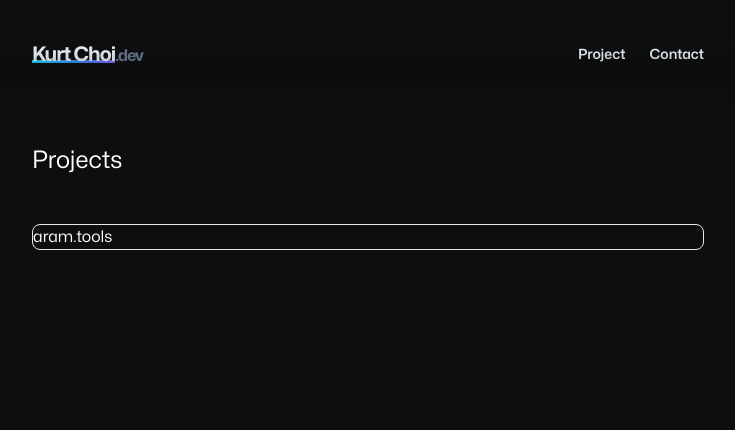
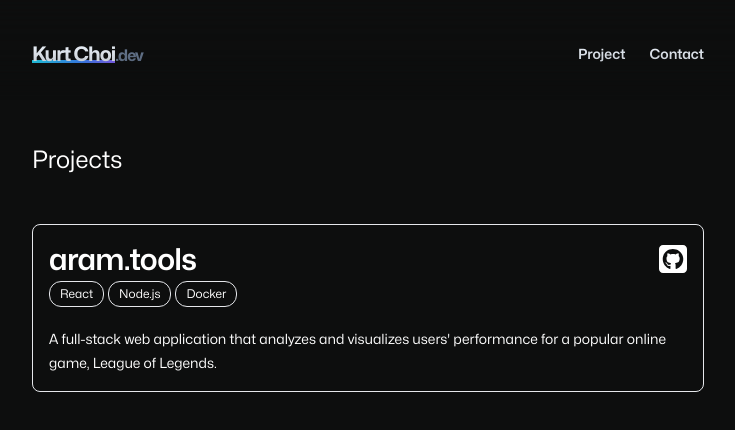
Before and after one commit to Hintful/personal-web, a Next.js app: page /project in a window 1280 px wide. Shown: the top 430 px of the page, without its empty margins (272-1007 px from the left). Built offline with nearby package versions, Linux system fonts and the light colour scheme.

Commit message:
Complete project page/item/tag structure

```diff
--- a/src/app/project/ProjectItem.js
+++ b/src/app/project/ProjectItem.js
@@ -1,7 +1,32 @@
+import ProjectTag from "./ProjectTag";
+import { FontAwesomeIcon } from '@fortawesome/react-fontawesome';
+import { faSquareGithub } from '@fortawesome/free-brands-svg-icons';
+import Link from "next/link";
+
 const ProjectItem = (props) => {
     return (
-        <div className="flex-col border w-full rounded-lg">
-            <span>{ props.item.name }</span>
+        <div className="flex-col border w-full rounded-lg p-4 space-y-1">
+            <div className="flex items-center space-x-2 w-full justify-between">
+                <span className="text-3xl tracking-tight font-semibold">{ props.item.name }</span>
+                <div className="flex items-center space-x-1">
+                    <Link href={props.item.link} target="_blank">
+                        <FontAwesomeIcon className="hover:text-gray-700 transition ease-in-out" icon={faSquareGithub} size="2xl" />
+                    </Link>
+                </div>
+            </div>
+            <div className="flex space-x-1">
+                {
+                    props.item.tags.map(tag => (
+                        <ProjectTag name={tag} />
+                    ))
+                }
+            </div>
+            <div className="pt-4">
+                <span className="text-sm">
+                    { props.item.description }
+                </span>
+            </div>
+
         </div>
     );
 }
--- /dev/null
+++ b/src/app/project/ProjectTag.js
@@ -0,0 +1,9 @@
+const ProjectTag = (props) => {
+    return (
+        <div className="flex border rounded-xl px-2.5 py-1 w-fit text-xs">
+            <span>{ props.name }</span>
+        </div>
+    );
+}
+
+export default ProjectTag;
--- a/src/app/project/page.js
+++ b/src/app/project/page.js
@@ -5,9 +5,11 @@ const Page = () => {
         {
             name: "aram.tools",
             tags: ["React", "Node.js", "Docker"],
-            link: "https://github.com/Hintful/aram.tools"
+            link: "https://github.com/Hintful/aram.tools",
+            description: "A full-stack web application that analyzes and visualizes users' performance for a popular online game, League of Legends."
         }
     ]
+
     return (
         <div className="flex-col mt-36 text-white space-y-12">
             <span className="text-white text-2xl">Projects</span>
```
